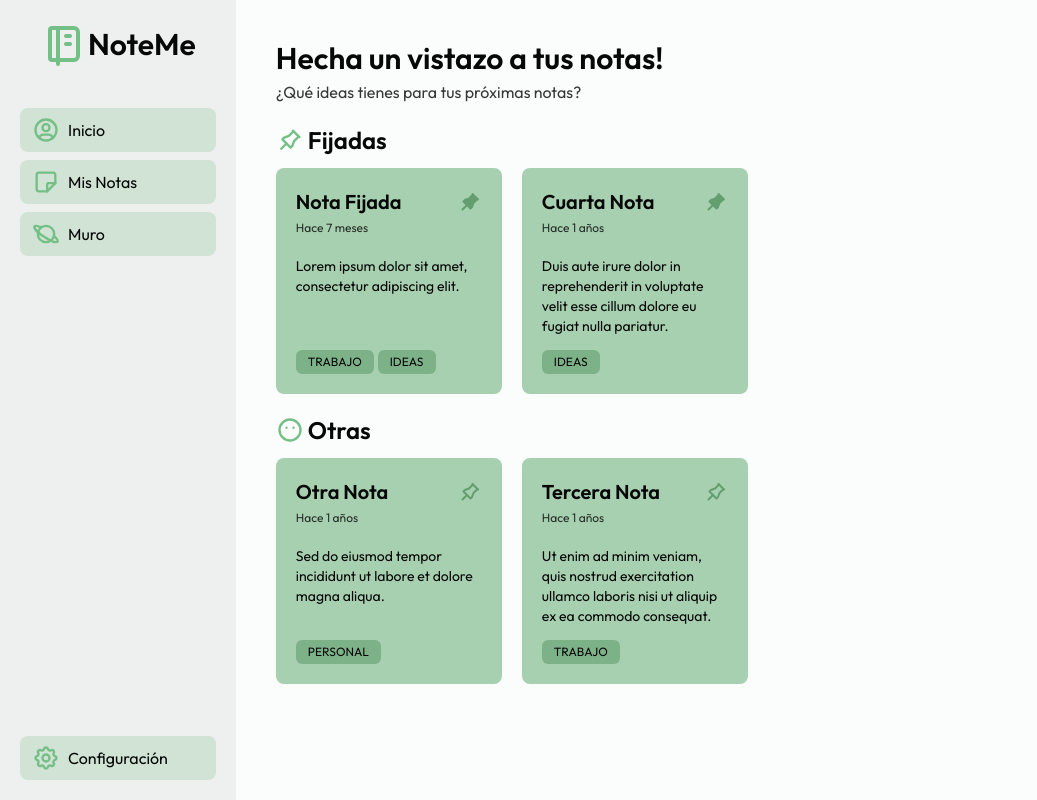
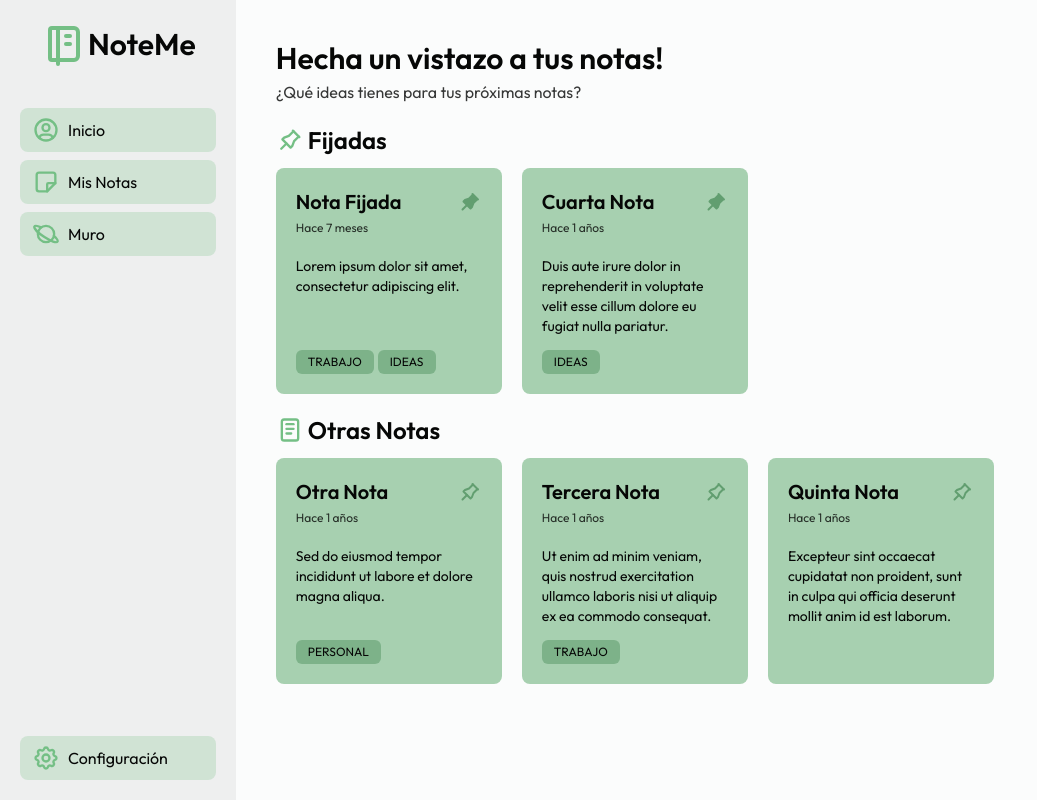
Before and after one commit to Over12/notes-app, a Next.js app: page /dashboard/notes in a window 1280 px wide. Shown: the whole page, without its empty margins (0-1037 px from the left). Built offline with nearby package versions, Linux system fonts and the light colour scheme.

Commit message:
feat: Refactor la gestión de notas y agregar sección de notas

```diff
--- a/app/dashboard/notes/page.tsx
+++ b/app/dashboard/notes/page.tsx
@@ -1,38 +1,24 @@
-import Note from '@/components/common/Note'
-import { IconMoodNeutral, IconPin } from '@tabler/icons-react'
-import { notes } from '@/mocks/note-data.json'
+'use client'
+
+import NoteSection from '@/components/ui/NoteSection'
+import { useNotes } from '@/hooks/useNotes'
+import { IconNotes, IconPin } from '@tabler/icons-react'
+import { useEffect } from 'react'
 
 export default function Page() {
-  const pinnedNotes = notes.filter(note => note.isPinned);
-  const otherNotes = notes.filter(note => !note.isPinned);
+  const { pinnedNotes, otherNotes, fetchNotes } = useNotes()
+
+  useEffect(() => {
+    fetchNotes()
+  }, [fetchNotes])
 
   return (
     <main className='p-10 size-full max-h-screen overflow-y-auto relative'>
       <h1 className='text-3xl font-semibold'>Hecha un vistazo a tus notas!</h1>
       <p className='opacity-80 mt-1'>¿Qué ideas tienes para tus próximas notas?</p>
-      <section className='mt-5'>
-        <div>
-          <h2 className='flex items-center gap-1 font-semibold text-2xl'>
-            <IconPin className='text-accent size-7' />
-            Fijadas
-          </h2>
-          <div className='grid grid-cols-4 gap-5 mt-3'>
-            { pinnedNotes.map(note => (
-              <Note key={note.id} note={note} />
-            ))}
-          </div>
-        </div>
-        <div className='mt-5'>
-          <h2 className='flex items-center gap-1 font-semibold text-2xl'>
-            <IconMoodNeutral className='text-accent size-7' />
-            Otras
-          </h2>
-          <div className='grid grid-cols-4 gap-5 mt-3'>
-            { otherNotes.map(note => (
-              <Note key={note.id} note={note} />
-            ))}
-          </div>
-        </div>
+      <section className='mt-5 space-y-5'>
+        <NoteSection title='Fijadas' notes={pinnedNotes} Icon={IconPin} />
+        <NoteSection title='Otras Notas' notes={otherNotes} Icon={IconNotes} />
       </section>
     </main>
   )
--- /dev/null
+++ b/components/ui/NoteSection.tsx
@@ -0,0 +1,19 @@
+import { type Note as NoteType } from '@/types/note'
+import Note from '../common/Note'
+import { IconComponent } from '@/types/icon'
+
+export default function NoteSection({ title, notes, Icon }: { title: string, notes: NoteType[], Icon: IconComponent }) {
+  return (
+    <div>
+      <h2 className='flex items-center gap-1 font-semibold text-2xl'>
+        <Icon className='text-accent size-7'/>
+        { title }
+      </h2>
+      <div className='grid grid-cols-4 gap-5 mt-3'>
+        {notes.map(note => (
+          <Note key={note.id} note={note} />
+        ))}
+      </div>
+    </div>
+  )
+};
--- /dev/null
+++ b/hooks/useNotes.tsx
@@ -0,0 +1,42 @@
+import { type Note } from '@/types/note'
+import { create } from 'zustand'
+
+type State = {
+  notes: Note[],
+  pinnedNotes: Note[],
+  otherNotes: Note[],
+  isLoading: boolean
+}
+
+type Actions = {
+  fetchNotes: (params?: { limit?: number }) => Promise<void>
+}
+
+export const useNotes = create<State & Actions>((set) => ({
+  notes: [],
+  pinnedNotes: [],
+  otherNotes: [],
+  isLoading: false,
+
+  fetchNotes: async (params) => {
+    try {
+      set({ isLoading: true })
+      const limit = params?.limit
+      const response = await fetch('/mocks/note-data.json')
+      if (!response.ok) throw new Error('Network response was not ok')
+
+      const data: Note[] = await response.json()
+      const notes = limit ? data.slice(0, limit) : data
+
+      set({
+        notes,
+        pinnedNotes: notes.filter(note => note.isPinned),
+        otherNotes: notes.filter(note => !note.isPinned)
+      })
+    } catch (error) {
+      console.error('Error fetching notes:', error)
+    } finally {
+      set({ isLoading: false } )
+    }
+  }
+}))
--- a/mocks/note-data.json
+++ /dev/null
@@ -1,45 +0,0 @@
-{
-  "notes": [
-    {
-      "id": "N01",
-      "title": "Nota Fijada",
-      "content": "Lorem ipsum dolor sit amet, consectetur adipiscing elit.",
-      "isPinned": true,
-      "tags": [
-        "Trabajo",
-        "Ideas"
-      ],
-      "createdAt": "2025-06-01T10:00:00Z"
-    },
-    {
-      "id": "N02",
-      "title": "Otra Nota",
-      "content": "Sed do eiusmod tempor incididunt ut labore et dolore magna aliqua.",
-      "isPinned": false,
-      "tags": [
-        "Personal"
-      ],
-      "createdAt": "2024-06-02T12:30:00Z"
-    },
-    {
-      "id": "N03",
-      "title": "Tercera Nota",
-      "content": "Ut enim ad minim veniam, quis nostrud exercitation ullamco laboris nisi ut aliquip ex ea commodo consequat.",
-      "isPinned": false,
-      "tags": [
-        "Trabajo"
-      ],
-      "createdAt": "2024-06-03T09:15:00Z"
-    },
-    {
-      "id": "N04",
-      "title": "Cuarta Nota",
-      "content": "Duis aute irure dolor in reprehenderit in voluptate velit esse cillum dolore eu fugiat nulla pariatur.",
-      "isPinned": true,
-      "tags": [
-        "Ideas"
-      ],
-      "createdAt": "2024-06-04T14:45:00Z"
-    }
-  ]
-}
--- a/package.json
+++ b/package.json
@@ -13,7 +13,8 @@
     "next": "16.1.1",
     "next-themes": "^0.4.6",
     "react": "19.2.3",
-    "react-dom": "19.2.3"
+    "react-dom": "19.2.3",
+    "zustand": "^5.0.9"
   },
   "devDependencies": {
     "@tailwindcss/postcss": "^4",
--- /dev/null
+++ b/public/mocks/note-data.json
@@ -0,0 +1,51 @@
+[
+  {
+    "id": "N01",
+    "title": "Nota Fijada",
+    "content": "Lorem ipsum dolor sit amet, consectetur adipiscing elit.",
+    "isPinned": true,
+    "tags": [
+      "Trabajo",
+      "Ideas"
+    ],
+    "createdAt": "2025-06-01T10:00:00Z"
+  },
+  {
+    "id": "N02",
+    "title": "Otra Nota",
+    "content": "Sed do eiusmod tempor incididunt ut labore et dolore magna aliqua.",
+    "isPinned": false,
+    "tags": [
+      "Personal"
+    ],
+    "createdAt": "2024-06-02T12:30:00Z"
+  },
+  {
+    "id": "N03",
+    "title": "Tercera Nota",
+    "content": "Ut enim ad minim veniam, quis nostrud exercitation ullamco laboris nisi ut aliquip ex ea commodo consequat.",
+    "isPinned": false,
+    "tags": [
+      "Trabajo"
+    ],
+    "createdAt": "2024-06-03T09:15:00Z"
+  },
+  {
+    "id": "N04",
+    "title": "Cuarta Nota",
+    "content": "Duis aute irure dolor in reprehenderit in voluptate velit esse cillum dolore eu fugiat nulla pariatur.",
+    "isPinned": true,
+    "tags": [
+      "Ideas"
+    ],
+    "createdAt": "2024-06-04T14:45:00Z"
+  },
+  {
+    "id": "N05",
+    "title": "Quinta Nota",
+    "content": "Excepteur sint occaecat cupidatat non proident, sunt in culpa qui officia deserunt mollit anim id est laborum.",
+    "isPinned": false,
+    "tags": [],
+    "createdAt": "2024-06-05T11:20:00Z"
+  }
+]
--- /dev/null
+++ b/types/icon.ts
@@ -0,0 +1,4 @@
+import { IconProps } from '@tabler/icons-react'
+import { ForwardRefExoticComponent, RefAttributes } from 'react'
+
+export type IconComponent = ForwardRefExoticComponent<IconProps & RefAttributes<SVGSVGElement>>
--- a/types/note.ts
+++ b/types/note.ts
@@ -1,4 +1,4 @@
-export type Note = {
+export interface Note {
   id: string;
   title: string;
   content: string;
```
Also changed, not shown: 1 other file (tests, documents, lock files or other folders).
